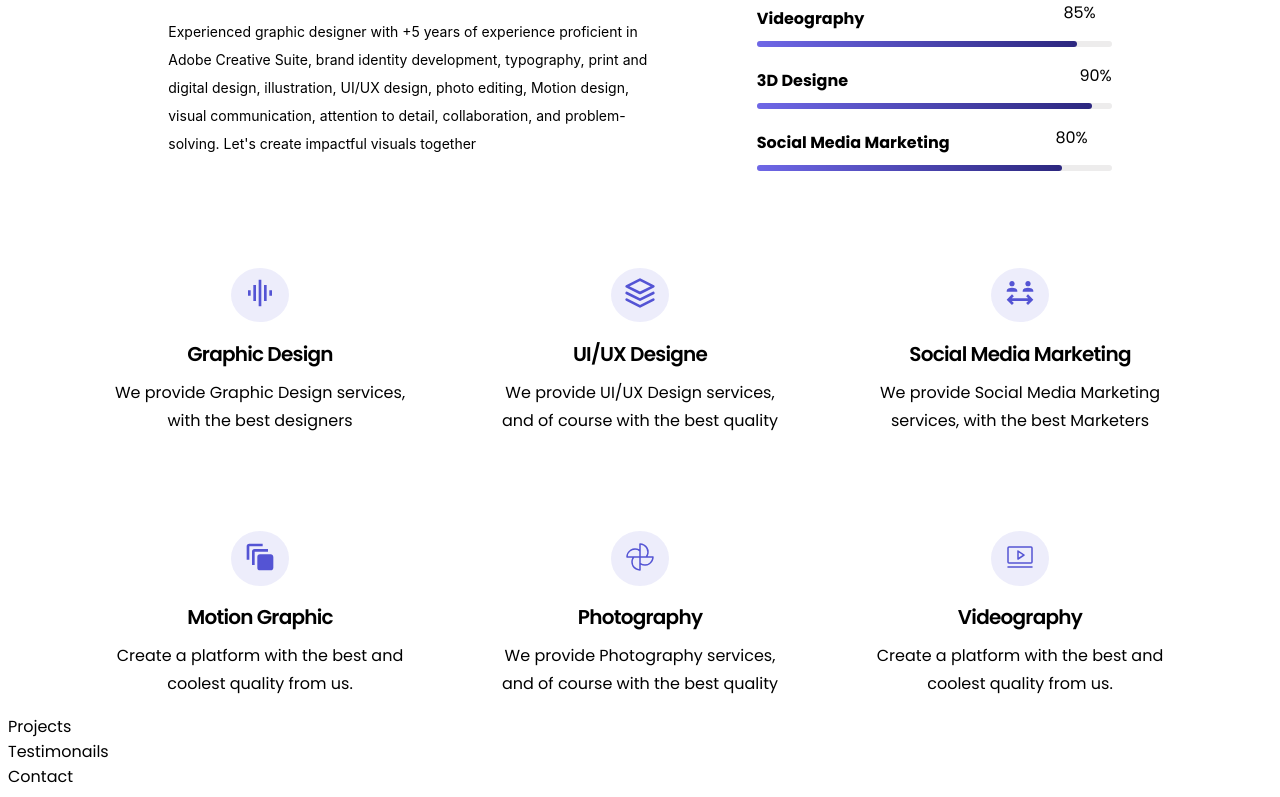
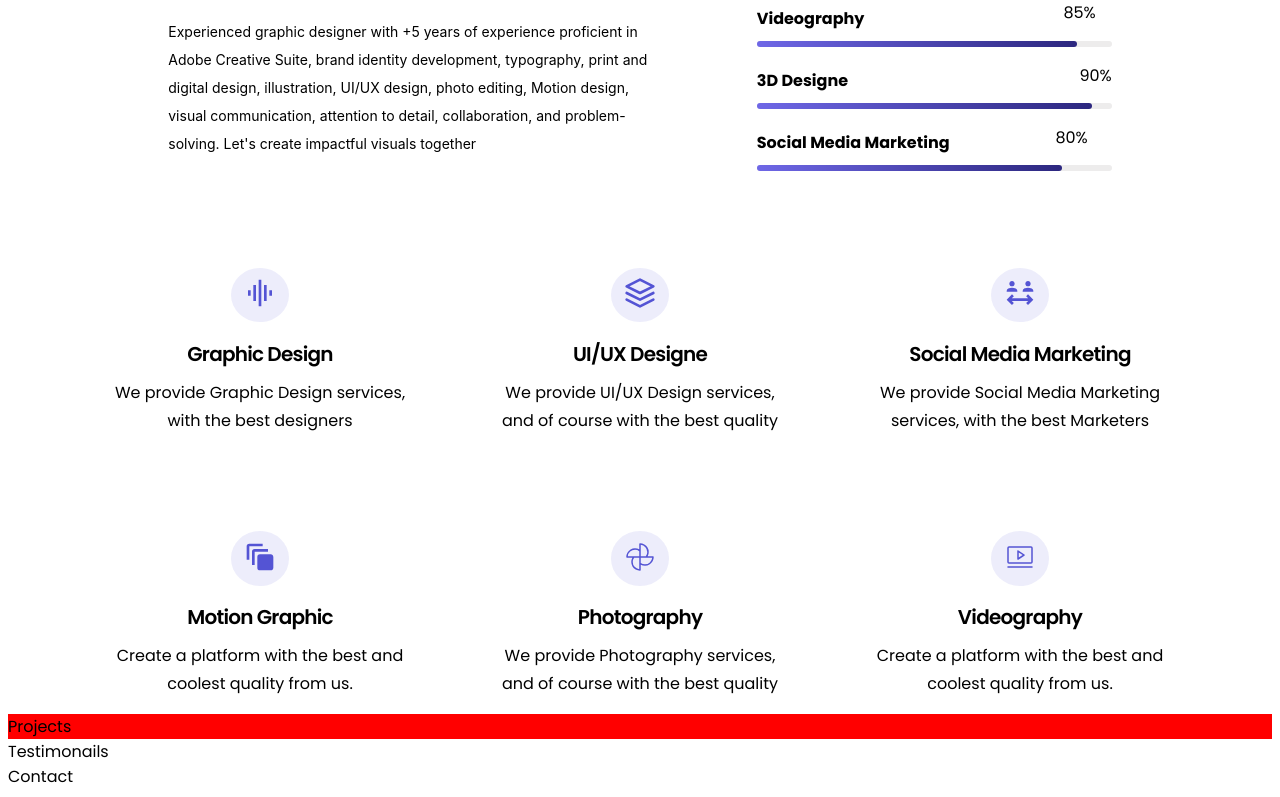
Before and after one commit to zainabturkmen/S-I-S, a React (Create React App) app: page / in a window 1280 px wide. Shown: the part 907-1704 px from the top of the page. Built offline with nearby package versions, Linux system fonts and the light colour scheme; a web font is replaced by a local one.

Commit message:
adding updates

```diff
--- a/src/components/Projects.js
+++ b/src/components/Projects.js
@@ -1,9 +1,12 @@
-import React from 'react'
+import React from "react";
+import styled from "styled-components";
 
 const Projects = () => {
-  return (
-    <div>Projects</div>
-  )
-}
+  return <Wrapper>Projects</Wrapper>;
+};
 
-export default Projects
+const Wrapper = styled.div`
+  background-color: red;
+`;
+
+export default Projects;
```
